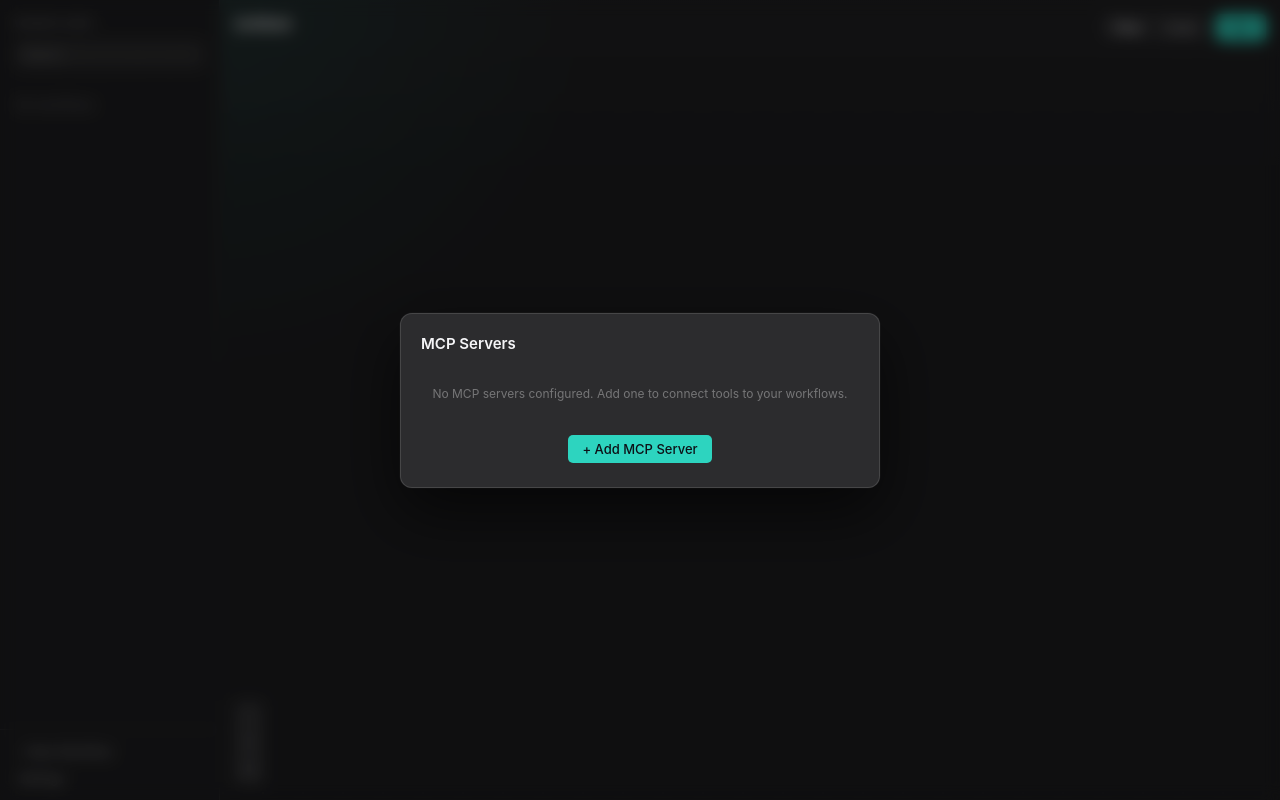
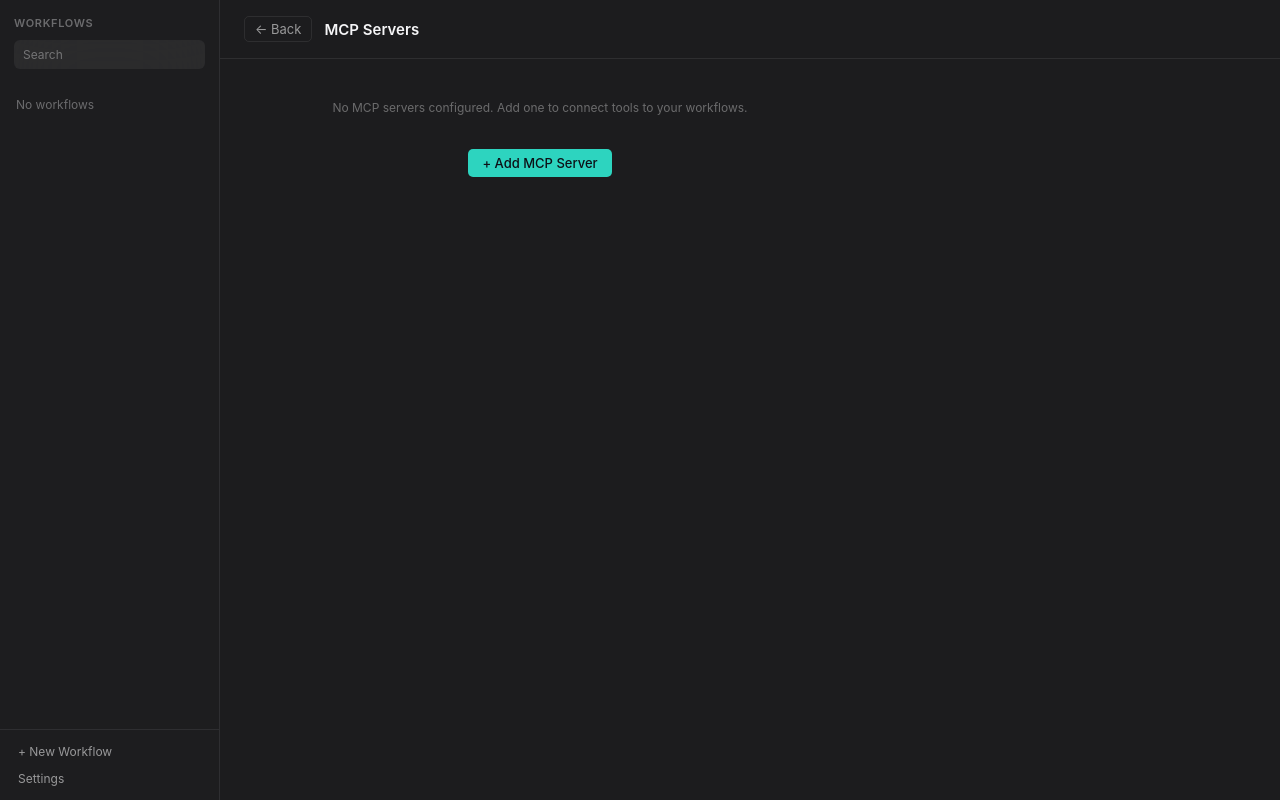
Before and after one commit to kavishsathia/complier, a React (Vite) app in the folder studio/frontend/: page / in a window 1280 px wide. Both pictures are taken after a click on the button "Settings". Built offline with nearby package versions, Linux system fonts and the light colour scheme.

Commit message:
Feat: Add Studio Settings Page

```diff
--- a/studio/frontend/src/App.tsx
+++ b/studio/frontend/src/App.tsx
@@ -297,6 +297,13 @@ export default function App() {
         refreshKey={sidebarRefresh}
       />
 
+      {settingsOpen ? (
+        <Settings
+          mcpServers={mcpServers}
+          onMcpServersChange={setMcpServers}
+          onClose={() => setSettingsOpen(false)}
+        />
+      ) : (
         <div className="studio-main">
           <div className="workflow-title">
             <InlineEdit
@@ -353,13 +360,6 @@ export default function App() {
             <RunOutput output={runOutput} onClose={() => setRunOutput(null)} />
           )}
         </div>
-
-      {settingsOpen && (
-        <Settings
-          mcpServers={mcpServers}
-          onMcpServersChange={setMcpServers}
-          onClose={() => setSettingsOpen(false)}
-        />
       )}
     </div>
   );
--- a/studio/frontend/src/components/Settings.tsx
+++ b/studio/frontend/src/components/Settings.tsx
@@ -1,5 +1,5 @@
 import { useState, useEffect } from "react";
-import type { MCPServerConfig } from "../types.ts";
+import type { MCPServerConfig, MCPToolInfo } from "../types.ts";
 import * as bridge from "../lib/bridge.ts";
 
 interface SettingsProps {
@@ -11,7 +11,7 @@ interface SettingsProps {
 interface ServerStatus {
   loading: boolean;
   ok?: boolean;
-  tools?: string[];
+  tools?: MCPToolInfo[];
   error?: string;
   authenticated?: boolean;
 }
@@ -38,7 +38,7 @@ export default function Settings({
     ok: boolean;
     message?: string;
     error?: string;
-    tools?: string[];
+    tools?: MCPToolInfo[];
   } | null>(null);
   const [testing, setTesting] = useState(false);
 
@@ -138,13 +138,15 @@ export default function Settings({
       (newType === "local" && newCommand.trim()));
 
   return (
-    <div className="settings-overlay" onClick={onClose}>
-      <div
-        className="settings-dialog settings-dialog--wide"
-        onClick={(e) => e.stopPropagation()}
-      >
+    <div className="settings-page">
+      <div className="settings-header">
+        <button className="settings-back-btn" onClick={onClose}>
+          &larr; Back
+        </button>
         <h2 className="settings-title">MCP Servers</h2>
+      </div>
 
+      <div className="settings-content">
         <div className="mcp-server-list">
           {mcpServers.length === 0 && !adding && (
             <div className="mcp-empty">
@@ -185,7 +187,7 @@ export default function Settings({
                 {displayTools && displayTools.length > 0 && !status?.loading && (
                   <div className="mcp-server-tools">
                     {displayTools.map((t) => (
-                      <span key={t} className="mcp-tool-chip">{t}</span>
+                      <span key={t.name} className="mcp-tool-chip" title={t.description}>{t.name}</span>
                     ))}
                   </div>
                 )}
@@ -298,7 +300,7 @@ export default function Settings({
                 {testResult.ok && testResult.tools && testResult.tools.length > 0 && (
                   <div className="mcp-test-tools">
                     {testResult.tools.map((t) => (
-                      <span key={t} className="mcp-tool-chip">{t}</span>
+                      <span key={t.name} className="mcp-tool-chip" title={t.description}>{t.name}</span>
                     ))}
                   </div>
                 )}
--- a/studio/frontend/src/lib/bridge.ts
+++ b/studio/frontend/src/lib/bridge.ts
@@ -5,7 +5,7 @@
  * sensible defaults so the UI can still be developed standalone.
  */
 
-import type { MCPServerConfig, WorkflowMeta } from "../types.ts";
+import type { MCPServerConfig, MCPToolInfo, WorkflowMeta } from "../types.ts";
 
 interface ChatMessage {
   role: string;
@@ -24,7 +24,7 @@ interface PyWebViewAPI {
   list_mcp_servers(): Promise<MCPServerConfig[]>;
   save_mcp_server(config_json: string): Promise<{ ok: boolean }>;
   delete_mcp_server(config_id: string): Promise<{ ok: boolean }>;
-  test_mcp_server(config_json: string): Promise<{ ok: boolean; error?: string; message?: string; tools?: string[]; authenticated?: boolean }>;
+  test_mcp_server(config_json: string): Promise<{ ok: boolean; error?: string; message?: string; tools?: MCPToolInfo[]; authenticated?: boolean }>;
   clear_mcp_tokens(config_id: string): Promise<{ ok: boolean }>;
   chat(
     ollama_url: string,
@@ -106,7 +106,7 @@ export async function deleteMcpServer(id: string): Promise<boolean> {
 
 export async function testMcpServer(
   config: MCPServerConfig
-): Promise<{ ok: boolean; error?: string; message?: string; tools?: string[]; authenticated?: boolean }> {
+): Promise<{ ok: boolean; error?: string; message?: string; tools?: MCPToolInfo[]; authenticated?: boolean }> {
   return (
     (await api()?.test_mcp_server(JSON.stringify(config))) ?? {
       ok: false,
--- a/studio/frontend/src/theme/dark.css
+++ b/studio/frontend/src/theme/dark.css
@@ -580,6 +580,44 @@ select {
 
 /* ── Settings dialog ── */
 
+.settings-page {
+  flex: 1;
+  display: flex;
+  flex-direction: column;
+  overflow: hidden;
+}
+
+.settings-header {
+  display: flex;
+  align-items: center;
+  gap: 12px;
+  padding: 16px 24px;
+  border-bottom: 1px solid var(--border);
+}
+
+.settings-back-btn {
+  padding: 4px 10px;
+  border: 1px solid var(--border);
+  border-radius: 5px;
+  background: transparent;
+  color: var(--text-secondary);
+  font-size: 13px;
+  cursor: pointer;
+}
+
+.settings-back-btn:hover {
+  background: rgba(255, 255, 255, 0.04);
+  color: var(--text);
+}
+
+.settings-content {
+  flex: 1;
+  overflow-y: auto;
+  padding: 24px;
+  max-width: 640px;
+}
+
+/* Keep overlay/dialog styles for other potential modals */
 .settings-overlay {
   position: fixed;
   inset: 0;
@@ -601,7 +639,7 @@ select {
 }
 
 .settings-title {
-  margin: 0 0 16px;
+  margin: 0;
   font-size: 15px;
   font-weight: 600;
 }
```
Also changed, not shown: studio/frontend/src/types.ts (+7 -1 lines), 2 other files (tests, documents, lock files or other folders). Lines whose indentation alone changed are shown as unchanged.
